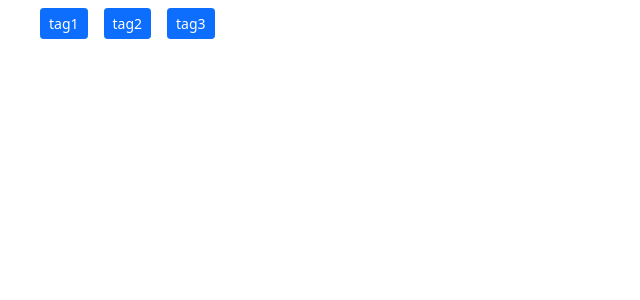
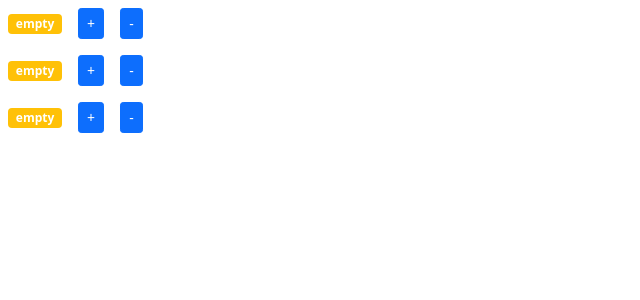
Before and after one commit to lana-tsiv/React.study, a React (Create React App) app: page / in a window 1280 px wide. Shown: the top 300 px of the page, without its empty margins (0-640 px from the left). Built offline with nearby package versions, Linux system fonts and the light colour scheme.

Commit message:
feat: add countersList component

```diff
--- /dev/null
+++ b/src/app.jsx
@@ -0,0 +1,8 @@
+import React from "react";
+import CountersList from "./components/countersList";
+
+const App = () => {
+  return <CountersList />;
+};
+
+export default App;
--- a/src/components/counter.jsx
+++ b/src/components/counter.jsx
@@ -2,7 +2,6 @@
 
 const Counter = () => {
   const [count, setCount] = useState(0);
-  const [tags, setTags] = useState(["tag1", "tag2", "tag3"]);
 
   const formatCount = () => {
     return count === 0 ? "empty" : count;
@@ -22,31 +21,8 @@
     setCount((prevState) => prevState - 1);
   };
 
-  const handleTagChange = (id) => {
-    // setTags(["tag4", "tag5"]);
-    setTags((prevState) => prevState.filter((tag) => tag !== id));
-    // console.log(id);
-  };
-
-  const renderTags = () => {
-    if (tags.length === 0) return "No Tags";
-    return tags.map((tag) => (
-      <li
-        key={tag}
-        className="btn btn-primary btn-sm m-2"
-        onClick={() => handleTagChange(tag)}
-      >
-        {tag}
-      </li>
-    ));
-  };
-
-  if (tags.length !== 0) {
-    return <ul>{renderTags()}</ul>;
-  }
-
   return (
-    <>
+    <div>
       <span className={getBageClasses()}>{formatCount()}</span>
       <button className="btn btn-primary btn-sm m-2" onClick={handleIncrement}>
         +
@@ -54,7 +30,7 @@
       <button className="btn btn-primary btn-sm m-2" onClick={handleDecrement}>
         -
       </button>
-    </>
+    </div>
   );
 };
 
--- /dev/null
+++ b/src/components/countersList.jsx
@@ -0,0 +1,19 @@
+import React from "react";
+import Counter from "./counter";
+
+const CountersList = () => {
+  const counters = [
+    { id: 0, value: 0 },
+    { id: 1, value: 0 },
+    { id: 2, value: 0 },
+  ];
+  return (
+    <>
+      {counters.map((count) => (
+        <Counter key={count.id} />
+      ))}
+    </>
+  );
+};
+
+export default CountersList;
--- a/src/index.js
+++ b/src/index.js
@@ -1,10 +1,6 @@
 import React from "react";
 import reactDom from "react-dom";
 import "bootstrap/dist/css/bootstrap.css";
-import Counter from "./components/counter";
-
-const App = () => {
-  return <Counter />;
-};
+import App from "./app";
 
 reactDom.render(<App />, document.getElementById("root"));
```
